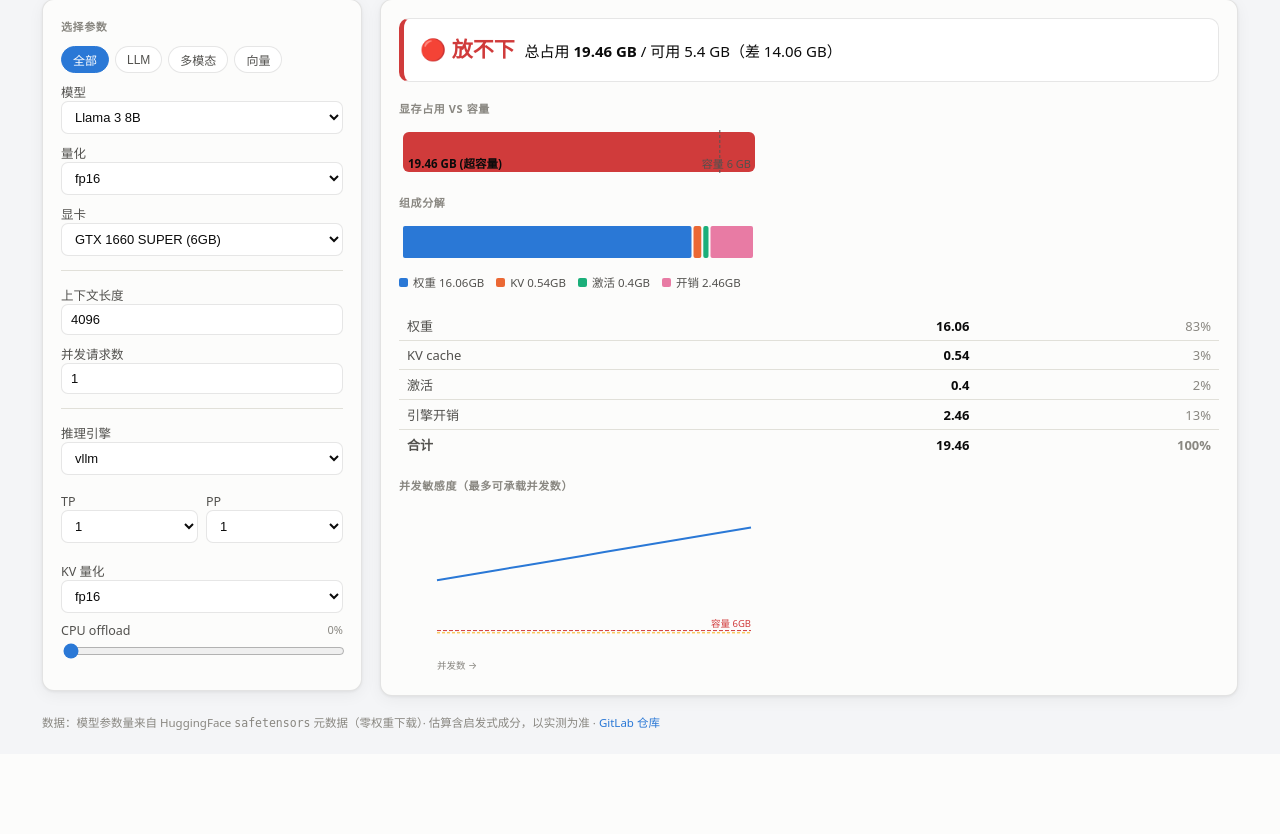
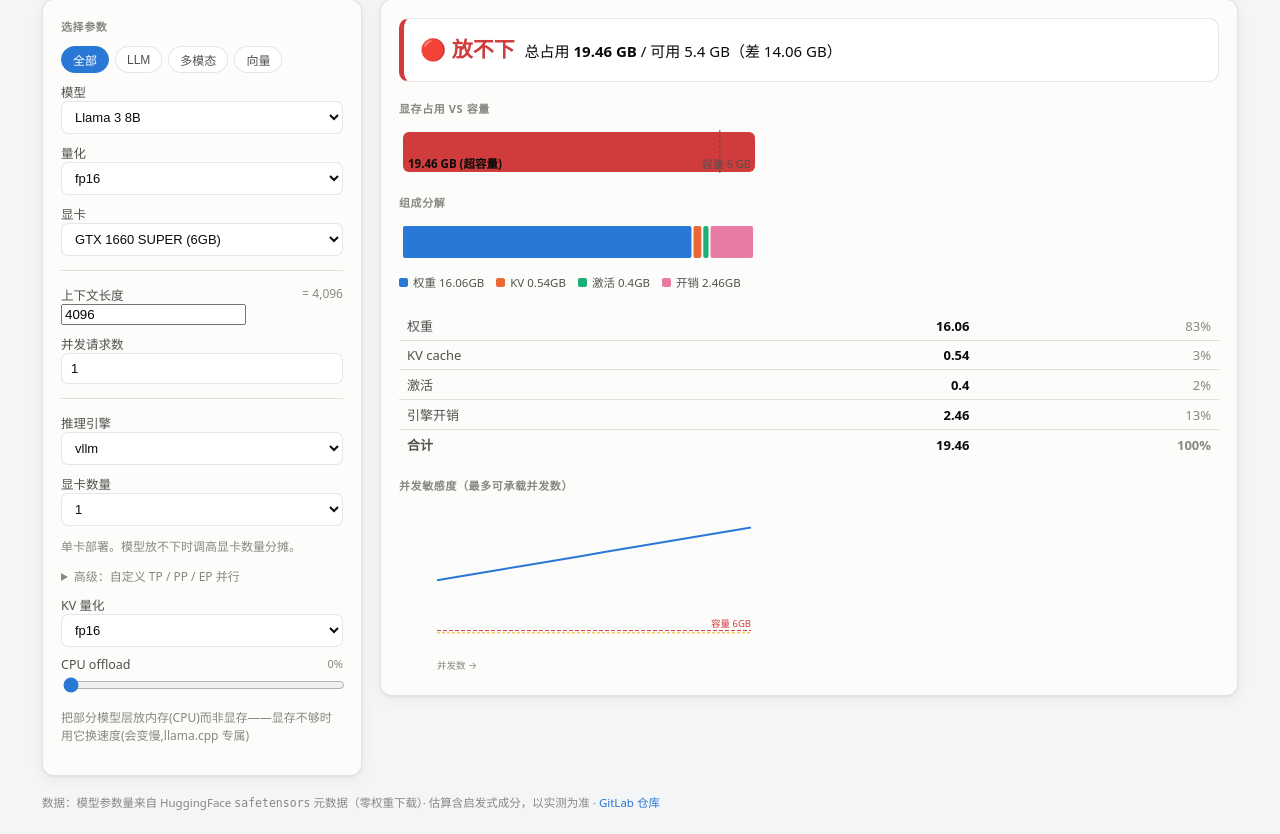
Before and after one commit to Monster-muyu/cc-project, a FastAPI app: page / in a window 1280 px wide. Shown: the part 83-917 px from the top of the page. Before the commit the page ends 813 px from the top, so only its background shows below. Run offline with FastAPI, Linux system fonts and the light colour scheme.

Commit message:
UX:上下文长度单位(k/m)+显卡数量主控件(自动TP/EP)+CPU offload说明

```diff
--- a/vram_calc/web/static/app.js
+++ b/vram_calc/web/static/app.js
@@ -9,11 +9,48 @@ const CAT_LABEL = { llm: "LLM", embedding: "向量", multimodal: "多模态", vi
 let ALL_MODELS = [];
 let activeCat = "all";
 
+function currentModelIsMoe() {
+  const m = ALL_MODELS.find((x) => x.id === $("model").value);
+  return !!(m && m.is_moe);
+}
+
+// map "我有 N 张卡" -> best default parallelism (dense:TP, MoE:EP)
+function applyParallelStrategy() {
+  const n = +$("gpu_count").value || 1;
+  $("tp").value = 1; $("pp").value = 1; $("ep").value = 1;
+  const hint = $("parallel-hint");
+  if (n === 1) { hint.textContent = "单卡部署。模型放不下时调高显卡数量分摊。"; return; }
+  if (currentModelIsMoe()) {
+    $("ep").value = n;
+    hint.textContent = `${n} 卡专家并行(EP)：每卡只装 1/${n} 的专家权重`;
+  } else {
+    $("tp").value = n;
+    hint.textContent = `${n} 卡张量并行(TP)：每卡显存 ≈ 总量 ÷ ${n}`;
+  }
+}
+
+// accept "4096" / "32k" / "200k" / "1m"
+function parseContext(s) {
+  s = String(s).trim().toLowerCase().replace(/[,，\s]/g, "");
+  const m = s.match(/^(\d+(?:\.\d+)?)([km])?$/);
+  if (!m) return NaN;
+  let n = parseFloat(m[1]);
+  if (m[2] === "k") n *= 1000;
+  else if (m[2] === "m") n *= 1000000;
+  return Math.round(n);
+}
+function onContextInput() {
+  const n = parseContext($("context_len").value);
+  $("ctx-val").textContent = isNaN(n) ? "(无效)" : `= ${n.toLocaleString()}`;
+}
+
 async function init() {
   await loadDropdowns();
   for (const id of ["tp", "pp"]) PARALLEL.forEach((n) => $(id).add(new Option(n, n)));
   EP_VALS.forEach((n) => $("ep").add(new Option(n, n)));
+  [1, 2, 4, 8].forEach((n) => $("gpu_count").add(new Option(n, n)));
   bindEvents();
+  onContextInput();
   onModelChange();
   recalc();
 }
@@ -55,16 +92,13 @@ function filterModels() {
 }
 
 function onModelChange() {
-  const m = ALL_MODELS.find((x) => x.id === $("model").value);
-  const moe = !!(m && m.is_moe);
-  $("ep-label").style.display = moe ? "" : "none";
-  if (!moe) $("ep").value = "1";
+  applyParallelStrategy();
 }
 
 function currentInput() {
   return {
     model_id: $("model").value, gpu_id: $("gpu").value, quant: $("quant").value,
-    context_len: +$("context_len").value || 4096, concurrency: +$("concurrency").value || 1,
+    context_len: parseContext($("context_len").value) || 4096, concurrency: +$("concurrency").value || 1,
     engine: $("engine").value, tp: +$("tp").value || 1, pp: +$("pp").value || 1,
     ep: +$("ep").value || 1, kv_quant: $("kv_quant").value, cpu_offload: +$("cpu_offload").value,
   };
@@ -74,10 +108,11 @@ let timer;
 function bindEvents() {
   const debounced = () => { clearTimeout(timer); timer = setTimeout(recalc, 300); };
   ["quant", "gpu", "engine", "tp", "pp", "ep", "kv_quant",
-   "context_len", "concurrency", "cpu_offload", "model"].forEach((id) =>
+   "context_len", "concurrency", "cpu_offload", "model", "gpu_count"].forEach((id) =>
     $(id).addEventListener("input", () => {
       if (id === "cpu_offload") $("offload-val").textContent = Math.round(+$("cpu_offload").value * 100) + "%";
-      if (id === "model") onModelChange();
+      if (id === "context_len") onContextInput();
+      if (id === "model" || id === "gpu_count") onModelChange();
       debounced();
     }));
   $("btn-add-model").onclick = openModelModal;
--- a/vram_calc/web/templates/index.html
+++ b/vram_calc/web/templates/index.html
@@ -32,24 +32,32 @@
     <label>显卡 <select id="gpu"></select></label>
 
     <hr/>
-    <label>上下文长度 <input id="context_len" type="number" value="4096" min="256" step="1024"/></label>
+    <label>上下文长度 <span id="ctx-val" class="hint"></span>
+      <input id="context_len" type="text" value="4096" placeholder="4096 / 32k / 200k"/>
+    </label>
     <label>并发请求数 <input id="concurrency" type="number" value="1" min="1"/></label>
 
     <hr/>
     <label>推理引擎 <select id="engine">
       {% for e in engines %}<option value="{{ e }}">{{ e }}</option>{% endfor %}
     </select></label>
-    <div class="row">
-      <label>TP <select id="tp"></select></label>
-      <label>PP <select id="pp"></select></label>
-      <label id="ep-label">EP <select id="ep"></select></label>
-    </div>
+    <label>显卡数量 <select id="gpu_count"></select></label>
+    <p class="hint" id="parallel-hint">单卡部署。</p>
+    <details>
+      <summary class="hint">高级：自定义 TP / PP / EP 并行</summary>
+      <div class="row">
+        <label>TP <select id="tp"></select></label>
+        <label>PP <select id="pp"></select></label>
+        <label>EP <select id="ep"></select></label>
+      </div>
+    </details>
     <label>KV 量化 <select id="kv_quant">
       {% for k in kv_quants %}<option value="{{ k }}">{{ k }}</option>{% endfor %}
     </select></label>
     <label>CPU offload <span id="offload-val">0%</span>
       <input id="cpu_offload" type="range" min="0" max="1" step="0.1" value="0"/>
     </label>
+    <p class="hint">把部分模型层放内存(CPU)而非显存——显存不够时用它换速度(会变慢,llama.cpp 专属)</p>
   </section>
 
   <section class="card panel-right">
```
